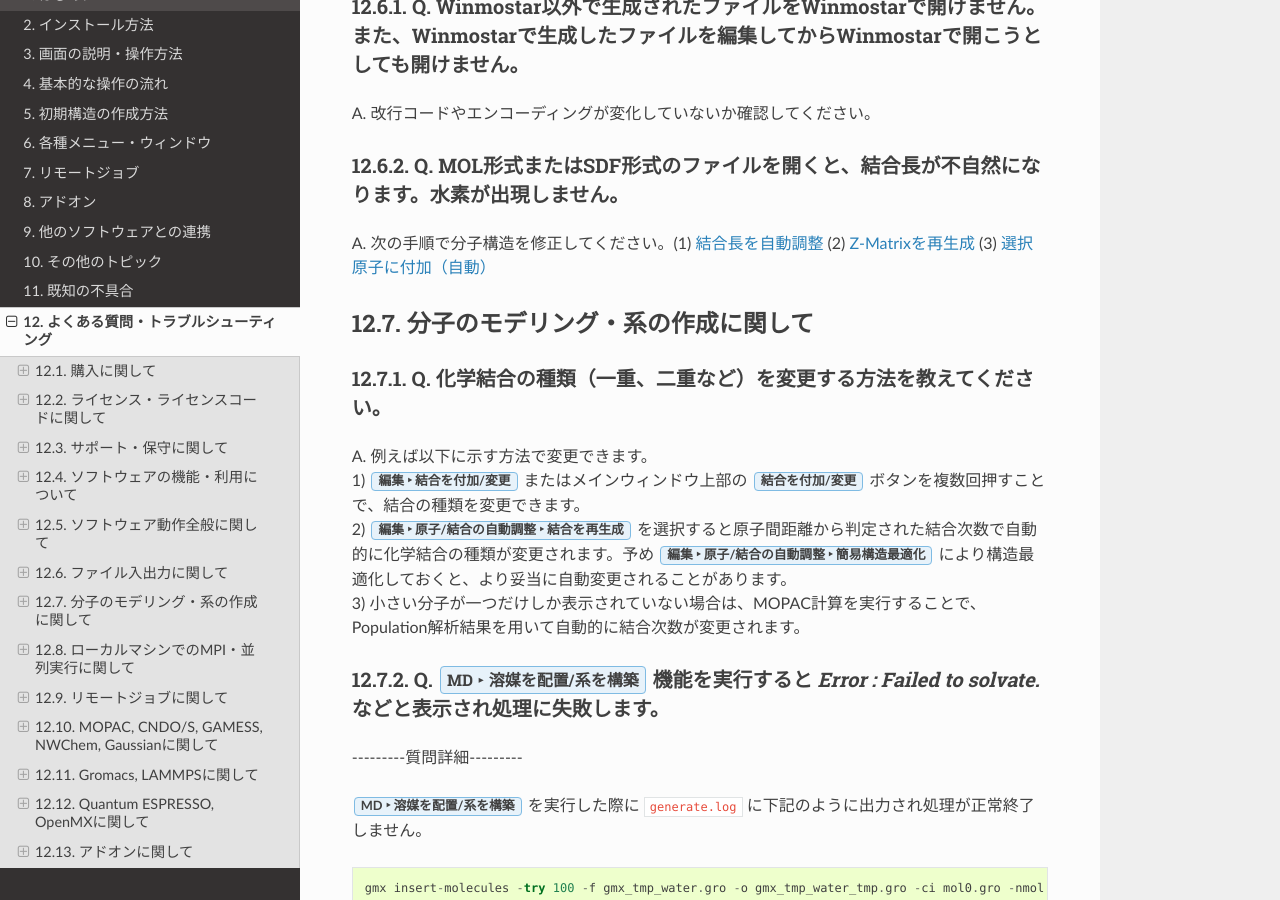
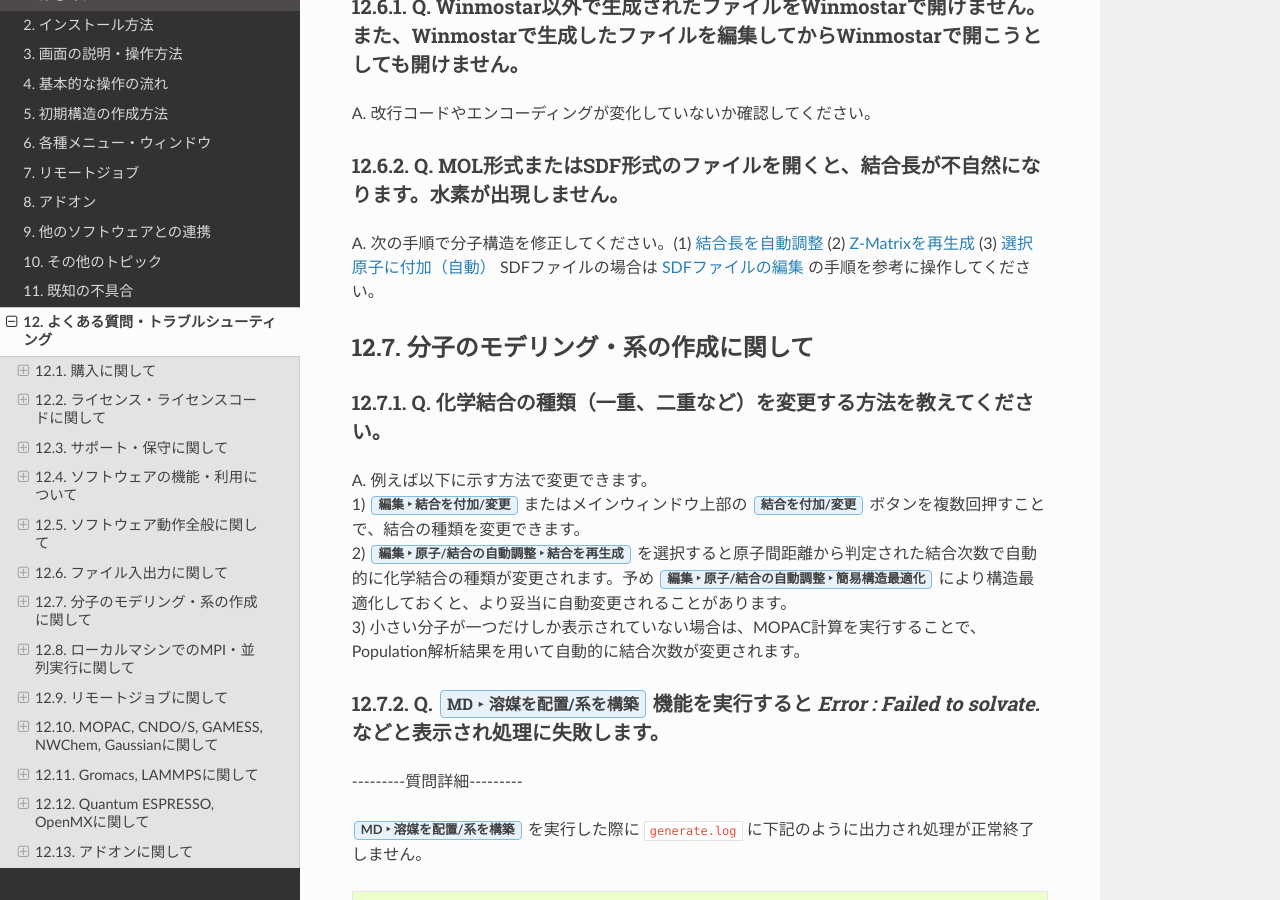
Before and after one commit to X-Ability/winmostar_doc, a Sphinx documentation site: the page built from source/faq/faq.rst, in a window 1280 px wide and 900 px high, scrolled down 11046 px. Built offline with Sphinx 7.4.7 and the Read the Docs theme 2.0.0, drawn with Linux system fonts in a browser that asks for light colours; formulas are drawn with MathJax 3.

Commit message:
SDF編集のことをFAQに追記

```diff
--- a/source/advanced/sdfformat.rst
+++ b/source/advanced/sdfformat.rst
@@ -9,12 +9,14 @@
 
    :ref:`file_open` からSDFファイルを選択して開くと :ref:`animation_top` が開き、SDFファイル内の各構造を順番に確認することができます。
 
+.. _sdfformat_edit:
+
 SDFファイルの編集
 -------------------------------
 
    1. 上記の方法でSDFを開いた後、 :ref:`animation_top` の :menuselection:`File --> Export All Frames Separately` を選択すると、各構造を選択したフォルダの中に個別のファイルとして出力することができます。
 
-      - SDFファイルの各構造に対して結合長の調整、水素の付加、簡易構造最適化を行いたい場合は、 :ref:`animation_top` の :menuselection:`Automation --> Check All` をクリックしてから :menuselection:`File --> Export All Frames Separately` を実行してください。
+      - SDFファイルの各構造に対して結合長の調整、水素の付加、簡易構造最適化を行いたい場合は、 :ref:`animation_top` の :menuselection:`Automation --> Check All` をクリックしてから :menuselection:`File --> Export All Frames Separately` または :menuselection:`File --> Export SDF File` を実行してください。
       - Gaussianの入力ファイル(gjfファイル)を出力したい場合は、 :menuselection:`File --> Export All Frames Separately` を実行する前に :ref:`qm_gaussian_keyword` を実行してください。
 
    2. その後、各構造に対応するファイルを :ref:`file_open` またはWinmostarにドラッグアンドドロップして開き、編集し、 :ref:`file_save` から上書き保存します。
--- a/source/faq/faq.rst
+++ b/source/faq/faq.rst
@@ -272,7 +272,7 @@
 Q. MOL形式またはSDF形式のファイルを開くと、結合長が不自然になります。水素が出現しません。
 ^^^^^^^^^^^^^^^^^^^^^^^^^^^^^^^^^^^^^^^^^^^^^^^^^^^^^^^^^^^^^^^^^^^^^^^^^^^^^^^^^^^^^^^^^^^^^^^^^^^^^^^^^^^^^^^^^^^^^^^^^^^^^^^^^^^^^^^^^^^^^^^^^^^^^^^^^^^^^^
 
-| A. 次の手順で分子構造を修正してください。(1)  :ref:`edit_auto_bondlength` (2) :ref:`edit_regenerate_zmat` (3) :ref:`edit_addh_auto`
+| A. 次の手順で分子構造を修正してください。(1)  :ref:`edit_auto_bondlength` (2) :ref:`edit_regenerate_zmat` (3) :ref:`edit_addh_auto` SDFファイルの場合は :ref:`sdfformat_edit` の手順を参考に操作してください。
 
 分子のモデリング・系の作成に関して
 -----------------------------------------
```
